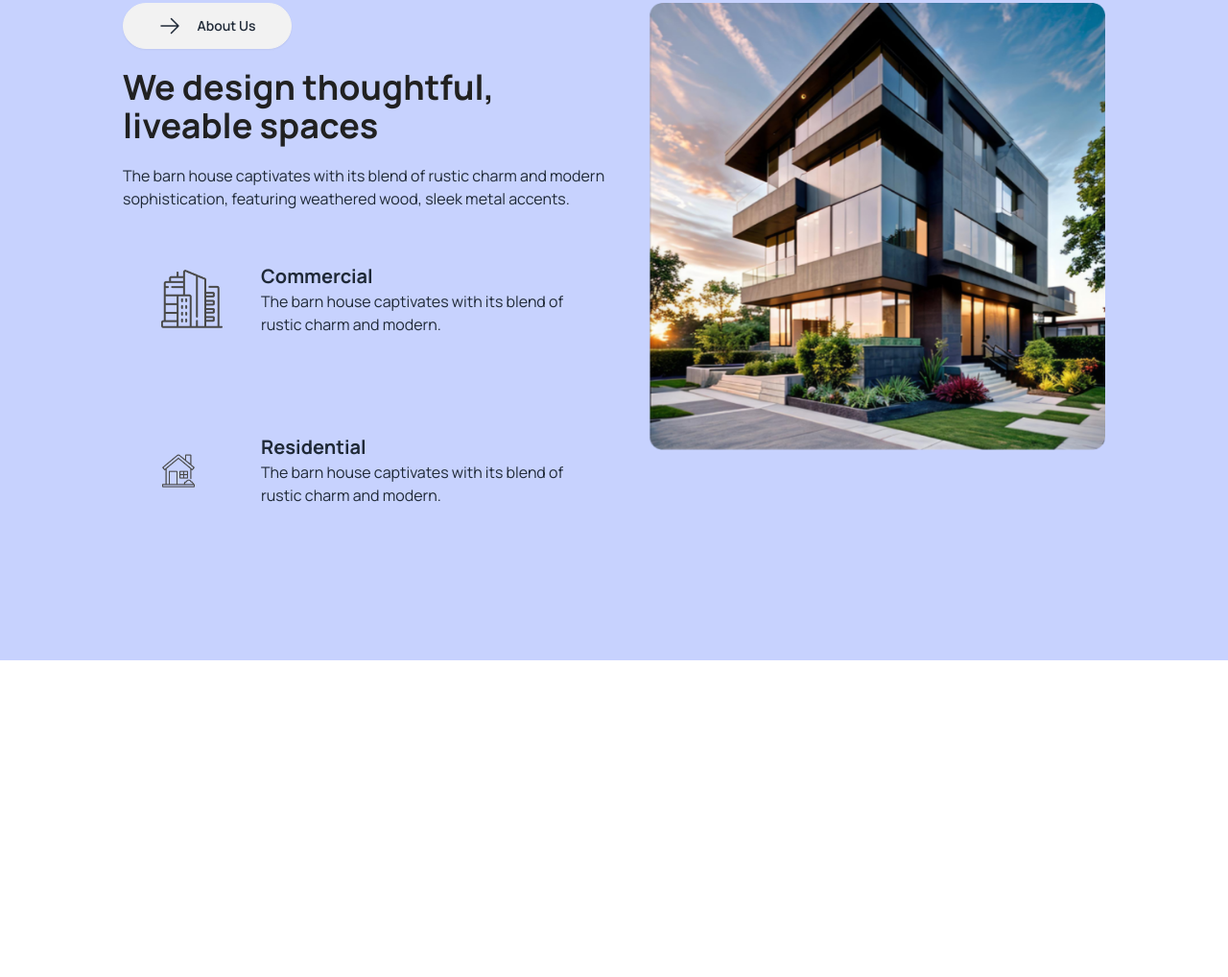
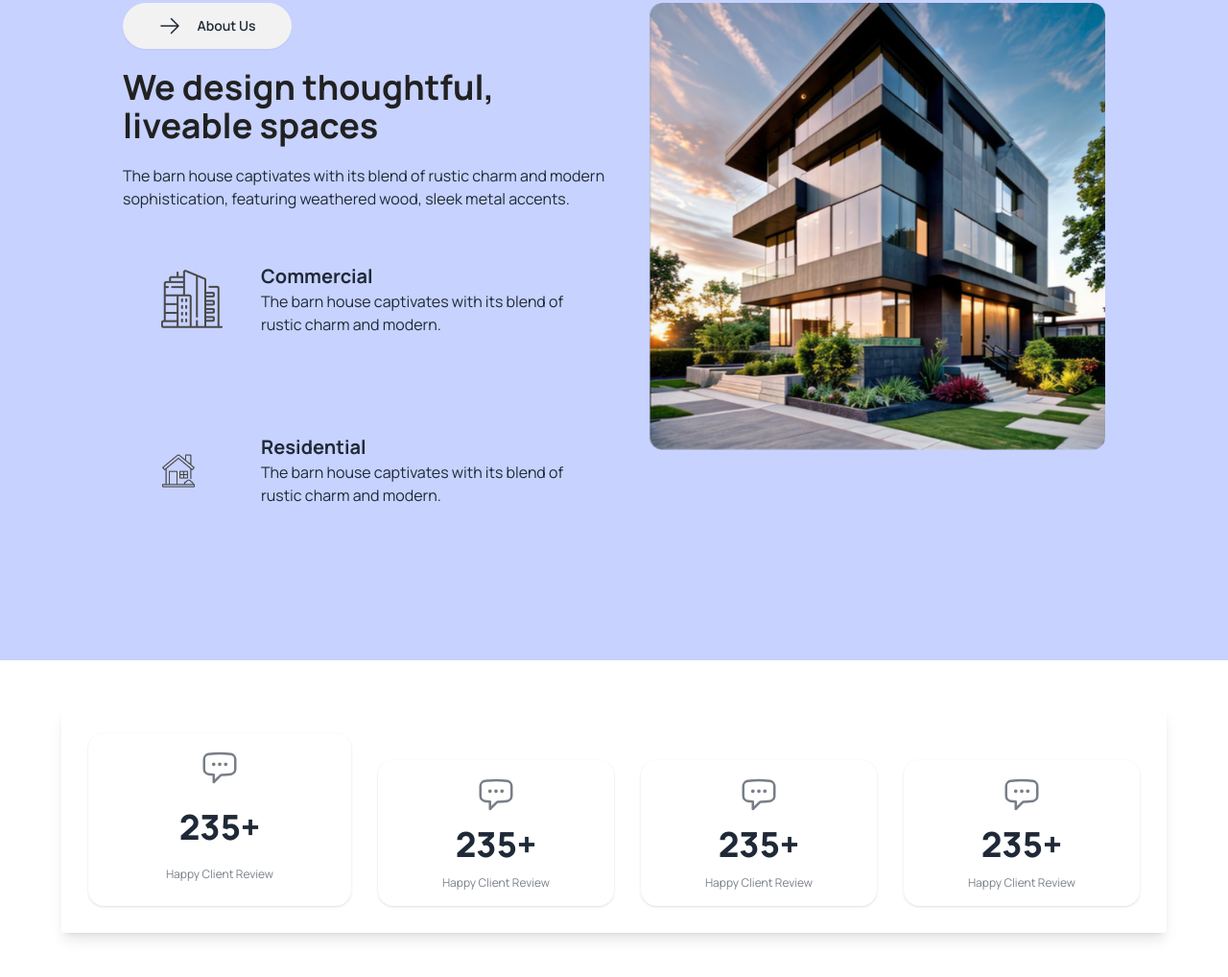
Before and after one commit to silpiAkter/rinterio, a plain HTML site: page index.html in a window 1280 px wide. Shown: the part 1099-2117 px from the top of the page at 96% size. Before the commit the page ends 1835 px from the top, so only its background shows below. Drawn offline with nearby package versions, Linux system fonts and the light colour scheme.

Commit message:
added count section

```diff
--- a/index.html
+++ b/index.html
@@ -124,10 +124,60 @@
                 </div>
                 </div>
                 <div class="">
-                    <img class=" mx-auto rounded-lg w-96 md:w-full" src="assets/Rectangle.png" alt="">
+                    <img class=" mx-auto rounded-lg w-full" src="assets/Rectangle.png" alt="">
                 </div>
             </div>
         </section>
+        <!-- counting section -->
+        <section class="my-12 mx-auto">
+          <div class="max-w-6xl mx-auto grid grid-cols-1 md:grid-cols-2 lg:grid-cols-4 space-x-7 space-y-7 p-7 bg-white rounded shadow-lg">
+            <div class="stats shadow">
+              <div class="stat space-y-3">
+                <div class="stat-title mx-auto">
+                  <svg xmlns="http://www.w3.org/2000/svg" fill="none" viewBox="0 0 24 24" stroke-width="1.5" stroke="currentColor" class="size-10">
+                  <path stroke-linecap="round" stroke-linejoin="round" d="M8.625 9.75a.375.375 0 1 1-.75 0 .375.375 0 0 1 .75 0Zm0 0H8.25m4.125 0a.375.375 0 1 1-.75 0 .375.375 0 0 1 .75 0Zm0 0H12m4.125 0a.375.375 0 1 1-.75 0 .375.375 0 0 1 .75 0Zm0 0h-.375m-13.5 3.01c0 1.6 1.123 2.994 2.707 3.227 1.087.16 2.185.283 3.293.369V21l4.184-4.183a1.14 1.14 0 0 1 .778-.332 48.294 48.294 0 0 0 5.83-.498c1.585-.233 2.708-1.626 2.708-3.228V6.741c0-1.602-1.123-2.995-2.707-3.228A48.394 48.394 0 0 0 12 3c-2.392 0-4.744.175-7.043.513C3.373 3.746 2.25 5.14 2.25 6.741v6.018Z" />
+                </svg>
+                </div>
+                <div class="stat-value text-center">235+</div>
+                <div class="stat-desc text-center">Happy Client Review</div>
+              </div>
+            </div>
+            <div class="stats shadow">
+              <div class="stat space-y-3">
+                <div class="stat-title mx-auto">
+                  <svg xmlns="http://www.w3.org/2000/svg" fill="none" viewBox="0 0 24 24" stroke-width="1.5" stroke="currentColor" class="size-10">
+                  <path stroke-linecap="round" stroke-linejoin="round" d="M8.625 9.75a.375.375 0 1 1-.75 0 .375.375 0 0 1 .75 0Zm0 0H8.25m4.125 0a.375.375 0 1 1-.75 0 .375.375 0 0 1 .75 0Zm0 0H12m4.125 0a.375.375 0 1 1-.75 0 .375.375 0 0 1 .75 0Zm0 0h-.375m-13.5 3.01c0 1.6 1.123 2.994 2.707 3.227 1.087.16 2.185.283 3.293.369V21l4.184-4.183a1.14 1.14 0 0 1 .778-.332 48.294 48.294 0 0 0 5.83-.498c1.585-.233 2.708-1.626 2.708-3.228V6.741c0-1.602-1.123-2.995-2.707-3.228A48.394 48.394 0 0 0 12 3c-2.392 0-4.744.175-7.043.513C3.373 3.746 2.25 5.14 2.25 6.741v6.018Z" />
+                </svg>
+                </div>
+                <div class="stat-value text-center">235+</div>
+                <div class="stat-desc text-center">Happy Client Review</div>
+              </div>
+            </div>
+            <div class="stats shadow">
+              <div class="stat space-y-3">
+                <div class="stat-title mx-auto">
+                  <svg xmlns="http://www.w3.org/2000/svg" fill="none" viewBox="0 0 24 24" stroke-width="1.5" stroke="currentColor" class="size-10">
+                  <path stroke-linecap="round" stroke-linejoin="round" d="M8.625 9.75a.375.375 0 1 1-.75 0 .375.375 0 0 1 .75 0Zm0 0H8.25m4.125 0a.375.375 0 1 1-.75 0 .375.375 0 0 1 .75 0Zm0 0H12m4.125 0a.375.375 0 1 1-.75 0 .375.375 0 0 1 .75 0Zm0 0h-.375m-13.5 3.01c0 1.6 1.123 2.994 2.707 3.227 1.087.16 2.185.283 3.293.369V21l4.184-4.183a1.14 1.14 0 0 1 .778-.332 48.294 48.294 0 0 0 5.83-.498c1.585-.233 2.708-1.626 2.708-3.228V6.741c0-1.602-1.123-2.995-2.707-3.228A48.394 48.394 0 0 0 12 3c-2.392 0-4.744.175-7.043.513C3.373 3.746 2.25 5.14 2.25 6.741v6.018Z" />
+                </svg>
+                </div>
+                <div class="stat-value text-center">235+</div>
+                <div class="stat-desc text-center">Happy Client Review</div>
+              </div>
+            </div>
+            <div class="stats shadow">
+              <div class="stat space-y-3">
+                <div class="stat-title mx-auto">
+                  <svg xmlns="http://www.w3.org/2000/svg" fill="none" viewBox="0 0 24 24" stroke-width="1.5" stroke="currentColor" class="size-10">
+                  <path stroke-linecap="round" stroke-linejoin="round" d="M8.625 9.75a.375.375 0 1 1-.75 0 .375.375 0 0 1 .75 0Zm0 0H8.25m4.125 0a.375.375 0 1 1-.75 0 .375.375 0 0 1 .75 0Zm0 0H12m4.125 0a.375.375 0 1 1-.75 0 .375.375 0 0 1 .75 0Zm0 0h-.375m-13.5 3.01c0 1.6 1.123 2.994 2.707 3.227 1.087.16 2.185.283 3.293.369V21l4.184-4.183a1.14 1.14 0 0 1 .778-.332 48.294 48.294 0 0 0 5.83-.498c1.585-.233 2.708-1.626 2.708-3.228V6.741c0-1.602-1.123-2.995-2.707-3.228A48.394 48.394 0 0 0 12 3c-2.392 0-4.744.175-7.043.513C3.373 3.746 2.25 5.14 2.25 6.741v6.018Z" />
+                </svg>
+                </div>
+                <div class="stat-value text-center">235+</div>
+                <div class="stat-desc text-center">Happy Client Review</div>
+              </div>
+            </div>
+          </div>
+        </section>
+
     </main>
     <footer>
 
```
